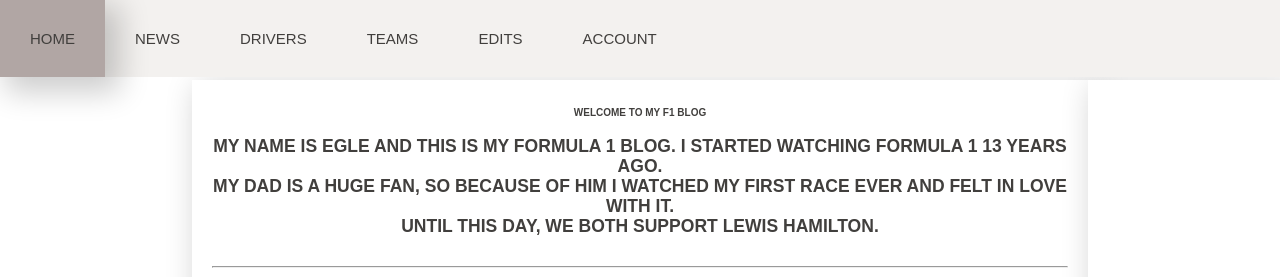
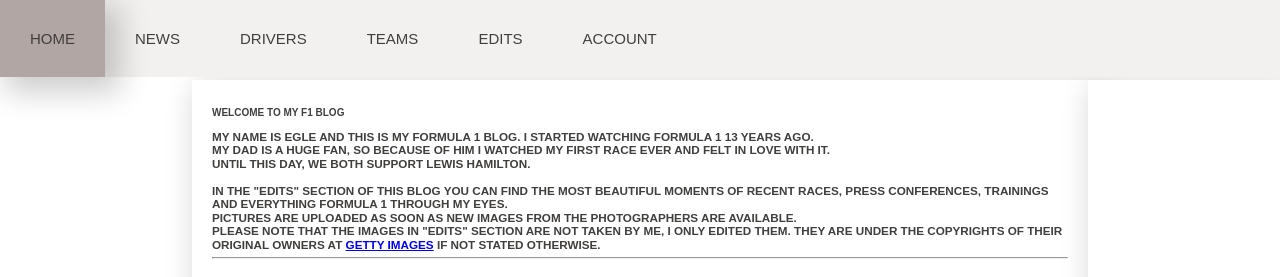
Before and after one commit to EgleNyte/myF1blog, a PHP site: page /about.html in a window 1280 px wide. Shown: the top 277 px of the page. Run offline with PHP 8.4, Linux system fonts and the light colour scheme.

Commit message:
Keli pakeitimai

```diff
--- a/about.html
+++ b/about.html
@@ -29,7 +29,12 @@
                 <h3>
                     My name is Egle and this is my Formula 1 blog. I started watching Formula 1 13 years ago. <br>
                     My dad is a huge fan, so because of him I watched my first race ever and felt in love with it. <br>
-                    Until this day, we both support Lewis Hamilton. <br> <br> <hr>
+                    Until this day, we both support Lewis Hamilton. <br> <br>
+
+                    In the "Edits" section of this blog you can find the most beautiful moments of recent races,
+                    press conferences, trainings and everything Formula 1 through my eyes.<br> Pictures are uploaded as soon as new images from the photographers are available. <br>
+                    Please note that the images in "Edits" section are not taken by me, I only edited them. They are under the copyrights of their original owners at <a href="https://www.gettyimages.com/" target=”_blank”>Getty images</a> if not stated otherwise.
+                    <hr>
                 </h3>
             </div>
             <div class="myPictures">
--- a/css/aboutDesign.css
+++ b/css/aboutDesign.css
@@ -1,11 +1,12 @@
 .about {
     float: top;
     font-family: "Montserrat", sans-serif;
-    font-size: 15px;
+    font-size: 10px;
     color: #413f3d;
-    text-align: center;
+    text-align: left;
     padding: 10px;
     text-transform: uppercase;
+    font-weight: 200;
 }
 
 .about h1 {
--- a/css/aboutLayout.css
+++ b/css/aboutLayout.css
@@ -107,14 +107,14 @@ body {
         display: grid;
         height: 100%;
         width: 100%;
-        grid-template-rows: 1fr auto auto 1fr;
-        grid-template-columns: 1fr 6fr 1fr;
+        grid-template-rows: 2fr auto 1fr 1fr;
+        grid-template-columns: 1fr 5fr;
         /*grid-gap: 15px;*/
         grid-template-areas:
-        'a b d'
-        'a c d'
-        'a c d'
-        'a e d'
+        'a b'
+        'a c'
+        'a d'
+        'a e'
     }
     aside.right {
         display: block;
--- a/insert_data.php
+++ b/insert_data.php
@@ -29,7 +29,7 @@ try {
     $password = $_POST['password'];
     $stmt->execute();
 
-    echo "You've signed up successfully!";
+    echo "You've signed up successfully! Please go back! :)";
 } catch (PDOException $e) {
     echo "Error: " . $e->getMessage();
 }
--- a/js/arrowAnimation.js
+++ b/js/arrowAnimation.js
@@ -1,7 +1,7 @@
-//Get the button:
+
 let mybutton = document.getElementById("myArrow");
 
-// When the user scrolls down 20px from the top of the document, show the button
+// Rodyti mygtuka, kai paskrolina 15px
 window.onscroll = function() {scrollFunction()};
 
 function scrollFunction() {
@@ -12,8 +12,7 @@ function scrollFunction() {
     }
 }
 
-// When the user clicks on the button, scroll to the top of the document
+// Kai paklikina - atsidurti virsuje
 function topFunction() {
-    document.body.scrollTop = 0; // For Safari
     document.documentElement.scrollTop = 0;
-}// For Chrome, Firefox, IE and Opera
+}
--- a/news.html
+++ b/news.html
@@ -77,7 +77,7 @@
                     </h6>
                 </div>
                 <div class="Story3">
-                    <h4>REVEALED: F1's team bosses choose their Top 10 drivers of 2021</h4>
+                    <h4>REVEALED: F1's team bosses choose<br> their Top 10 drivers of 2021</h4>
                     <h6>Max Verstappen pipped Lewis Hamilton to the 2021 World Championship to claim his first F1 crown - and he has now picked
                         up another accolade, as F1's team principals voted the Red Bull racer their number one driver of the year in
                         our annual poll...<br>
@@ -87,7 +87,7 @@
                         25 for the top driver down to one for 10th in each list. Those scores were combined to create a ranking.<br>
                         And after clinching his first world title, with a record 18 podiums that included 10 victories,
                         Verstappen has come out on top for the first time, edging out last year's winner Hamilton by 21 points.
-                        <br><br><hr><br><img src="images/F1cars.png" height="150" width="300"/></h6>
+                        <br><br><hr><br><img src="images/F1cars.png" height="120" width="270"/></h6>
                     <a href="https://www.formula1.com/en/latest/article.revealed-f1s-team-bosses-choose-their-top-10-drivers-of-2021.1sK8ysV0LK0MIbeNsHAkgY.html" target="_blank">
                         <button id="readMore2">Read more...</button>
                     </a>
```
Also changed, not shown: css/layout.css (+16 -8 lines), css/newsDesign.css (+17 -11 lines).
